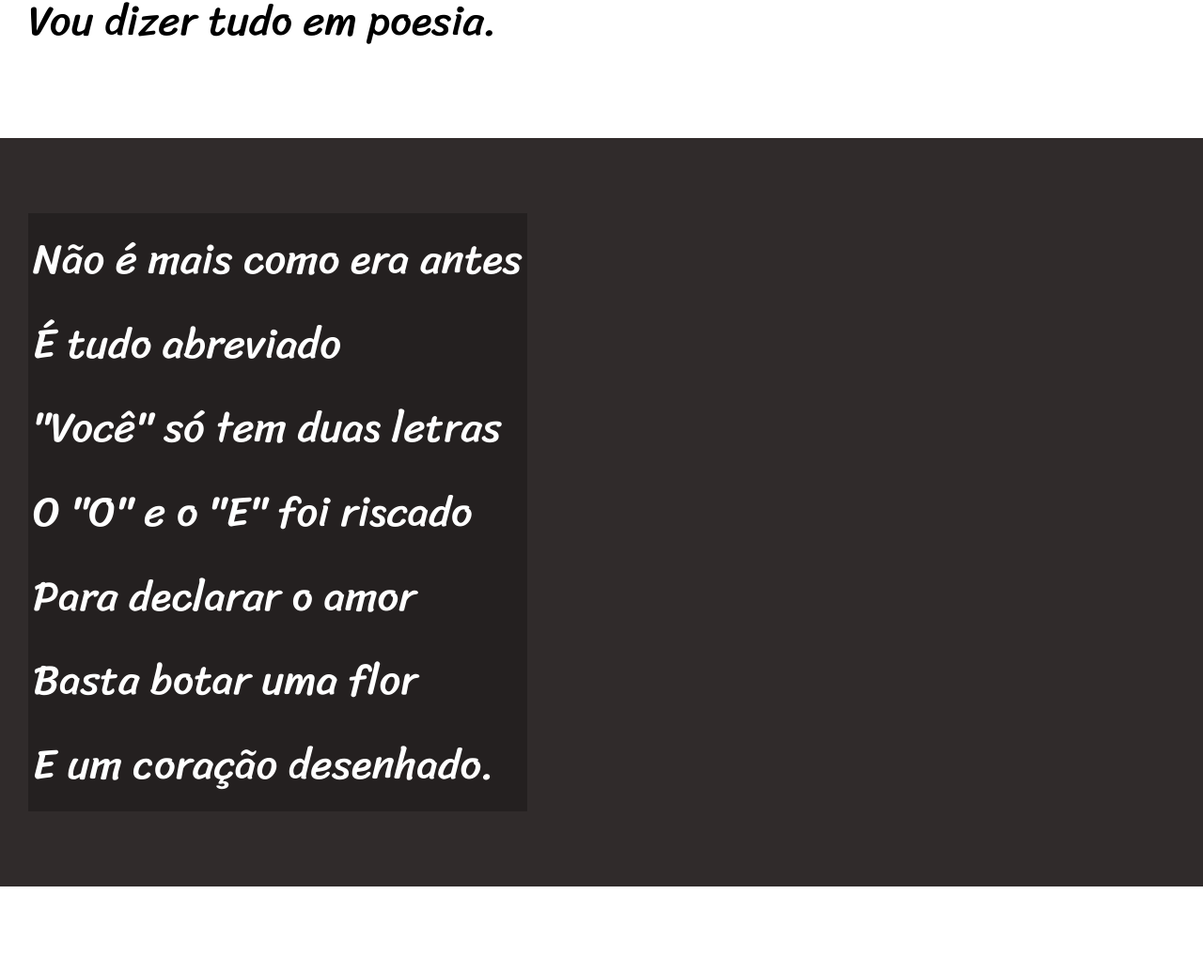
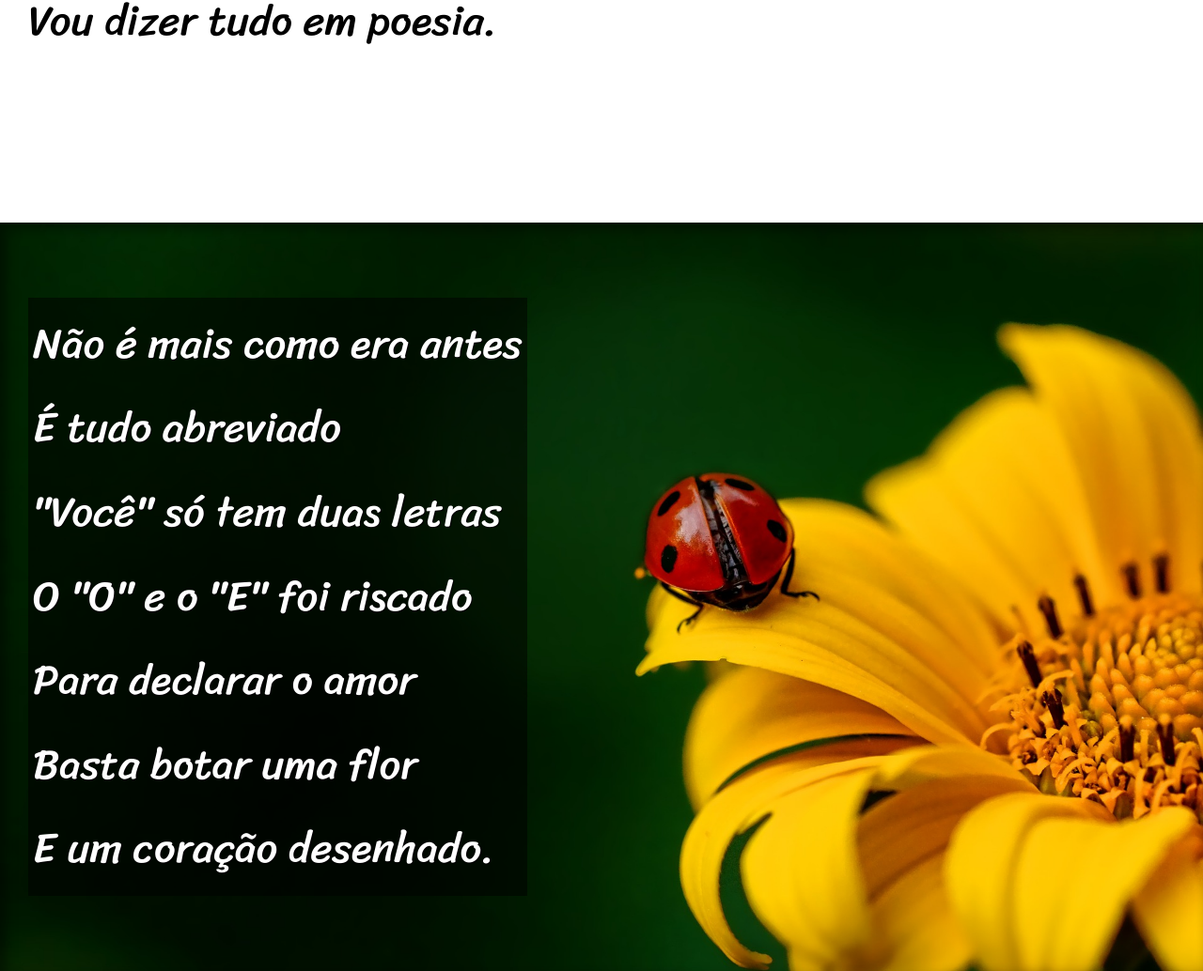
Before and after one commit to BrayanTech-dev/html-css, a plain HTML site: page desafios/d12/index.html in a window 1280 px wide. Shown: the part 900-1934 px from the top of the page at 94% size. Drawn offline with Linux system fonts and the light colour scheme.

Commit message:
adicionei o efeito parallax

```diff
--- a/desafios/d12/index.html
+++ b/desafios/d12/index.html
@@ -28,7 +28,7 @@
         </p>
     </section>
 
-    <section class="imagem">
+    <section class="imagem" id="img01">
         <p>
             Não é mais como era antes <br>
             É tudo abreviado <br>
@@ -62,7 +62,7 @@
         </p>
     </section>
 
-    <section class="imagem">
+    <section class="imagem" id="img02">
         <p>
             Tenho saudade das cartas <br>
             Escritas com a própria mão <br>
--- a/desafios/d12/style.css
+++ b/desafios/d12/style.css
@@ -59,6 +59,10 @@ section {
     font-size: 3.5vw;
 }
 
+section > p {
+    padding-bottom: 2em;
+}
+
 section.normal {
     background-color: white;
     color: black;
@@ -67,12 +71,28 @@ section.normal {
 section.imagem {
     background-color: rgb(48, 43, 43);
     color: white;
+    box-shadow: inset 6px 6px 13px 0px rgba(0, 0, 0, 0.473);
+    background-size: cover;
+    background-attachment: fixed;
+
 }
 
 section.imagem > p {
     display: inline-block;
     padding: 5px;
-    background-color: rgba(0, 0, 0, 0.253)
+    background-color: rgba(0, 0, 0, 0.521);
+    text-shadow: 1px 1px  0px black;
+
+}
+
+section#img01 {
+    background-image: url('../d12/imagens/background001.jpg');
+    background-position: right center;
+}
+
+section#img02 {
+    background-image: url('../d12/imagens/background002.jpg');
+    background-position: right center;
 }
 
 footer {
```
